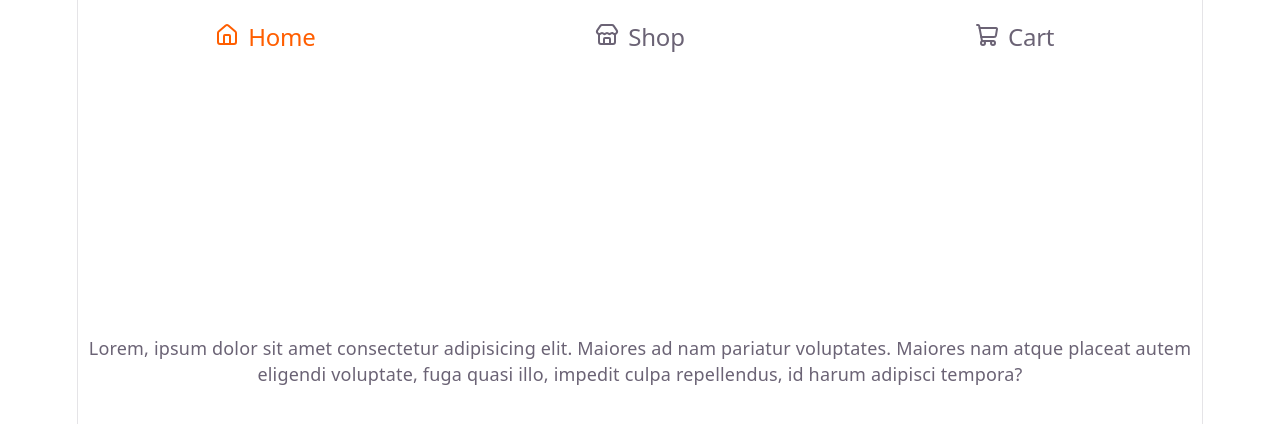
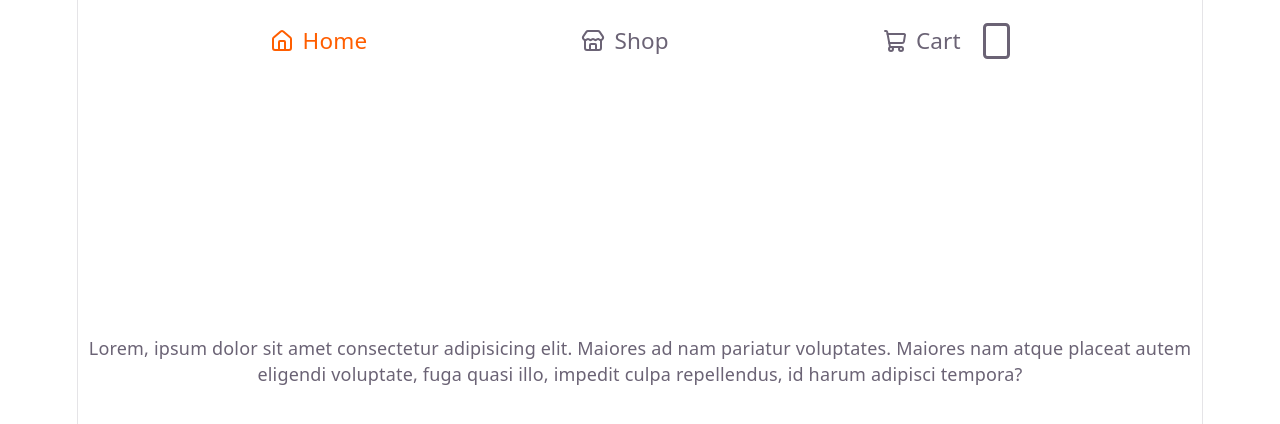
Before and after one commit to JZuro/Shopping-Cart, a React (Vite) app: page / in a window 1280 px wide. Shown: the top 424 px of the page. Built offline with nearby package versions, Linux system fonts and the light colour scheme.

Commit message:
Add cart items counter in the NavBar

```diff
--- a/src/NavBar.css
+++ b/src/NavBar.css
@@ -2,9 +2,12 @@
 
 #navBar > *{
     flex: 1 1 0;
+    text-decoration-skip-ink:auto;
 }
 
 a.active {
   color: rgb(255, 94, 0);
-
 }
+svg {
+    display: block;
+}
--- a/src/NavBar.tsx
+++ b/src/NavBar.tsx
@@ -1,30 +1,37 @@
 import { NavLink } from "react-router";
 import { Home, Store, ShoppingCart } from "lucide-react";
 import "./NavBar.css";
-
+import { useContext } from "react";
+import { CartContext } from "./Contexts";
 
 export default function NavBar() {
+	const { cartItems } = useContext(CartContext);
 	return (
 		<>
-			<nav id="navBar" className="flex justify-evenly">
-				<NavLink to="/">
-					<div className="nav flex justify-center items-bottom p-5 gap-2 hover:underline underline-offset-10 hover:decoration-white">
-						<Home />
-						<h2>Home</h2>
-					</div>
-				</NavLink>
-				<NavLink to="/shop">
-					<div className="nav flex justify-center items-bottom p-5 gap-2 hover:underline underline-offset-10 hover:decoration-white">
-						<Store />
-						<h2>Shop</h2>
-					</div>
-				</NavLink>
-				<NavLink to="/cart">
-					<div className="nav flex justify-center items-bottom p-5 gap-2 hover:underline underline-offset-10 hover:decoration-white">
-						<ShoppingCart />
-						<h2>Cart</h2>
-					</div>
-				</NavLink>
+				<nav id="navBar" className="flex">
+				<ul className="flex flex-1 justify-evenly">
+					<li className="text-xl font-medium nav group flex justify-center items-center p-5">
+						<NavLink to="/" className="flex items-center gap-2">
+							<Home className="block" />
+							<span className="group-hover:underline underline-offset-10 decoration-white">Home</span>
+						</NavLink>
+					</li>
+					<li className="text-xl font-medium nav group flex justify-center items-center p-5">
+						<NavLink to="/shop" className="flex items-center gap-2">
+							<Store className="block" />
+							<span className="group-hover:underline underline-offset-10 decoration-white">Shop</span>
+						</NavLink>
+					</li>
+					<li className="text-xl font-medium nav group flex justify-center items-center p-5">
+						<NavLink to="/cart" className="flex items-center gap-2">
+							<ShoppingCart className="block" />
+							<span className="group-hover:underline underline-offset-10 decoration-white">Cart</span>
+							<span id="counter" className="ml-3 border-3 rounded-sm h-8 w-6">
+								{cartItems.length > 0 && `${cartItems.length}`}
+							</span>
+						</NavLink>
+					</li>
+				</ul>
 			</nav>
 		</>
 	);
--- a/src/Shop.tsx
+++ b/src/Shop.tsx
@@ -75,21 +75,24 @@ export default function Shop() {
 	const { cartItems, addToCart } = useContext(CartContext);
 
 	const items = useShopItems();
-	const [selectedCategory, setSelectedCategory] = useState<string | null>(null);
+	const [selectedCategory, setSelectedCategory] = useState<string | null>("All");
 	const [selectedProduct, setSelectedProduct] = useState<ProductData | null>(null);
 
 	const itemsToRender = useMemo(
 		() =>
-			selectedCategory
-				? (items?.filter((item) => item.category === selectedCategory) ?? null)
-				: items,
+			selectedCategory == "All"
+				? items
+				: items?.filter((item) => item.category === selectedCategory),
 		[items, selectedCategory]
 	);
 
-	const ITEM_CATEGORIES = useMemo(
-		() => Array.from(new Set(items?.map((item) => item.category))).toSorted(),
-		[items]
-	);
+	const ITEM_CATEGORIES = useMemo(() => {
+		const item_categories = Array.from(
+			new Set(items?.map((item) => item.category))
+		).toSorted();
+		item_categories.unshift("All");
+		return item_categories;
+	}, [items]);
 
 	if (!items) return <div>Loading...</div>;
 
@@ -108,12 +111,12 @@ export default function Shop() {
 				id="categories"
 				className="flex flex-col md:flex-row text-xl md:text-base mt-5 p-1 justify-around align-center md:gap-10"
 			>
-				<div key="all" className="category hover:text-gray-100">
-					<button onClick={() => setSelectedCategory(null)}>All</button>
-				</div>
 				{ITEM_CATEGORIES.map((category) => (
-					<div key={category} className="category hover:text-gray-100">
-						<button onClick={() => setSelectedCategory(category)}>
+					<div key={category} className={"category hover:text-gray-100"}>
+						<button
+							className={`${category == selectedCategory && "text-orange-500"}`}
+							onClick={() => setSelectedCategory(category)}
+						>
 							{category[0].toUpperCase() + category.slice(1)}
 						</button>
 					</div>
```
Lines whose indentation alone changed are shown as unchanged.
